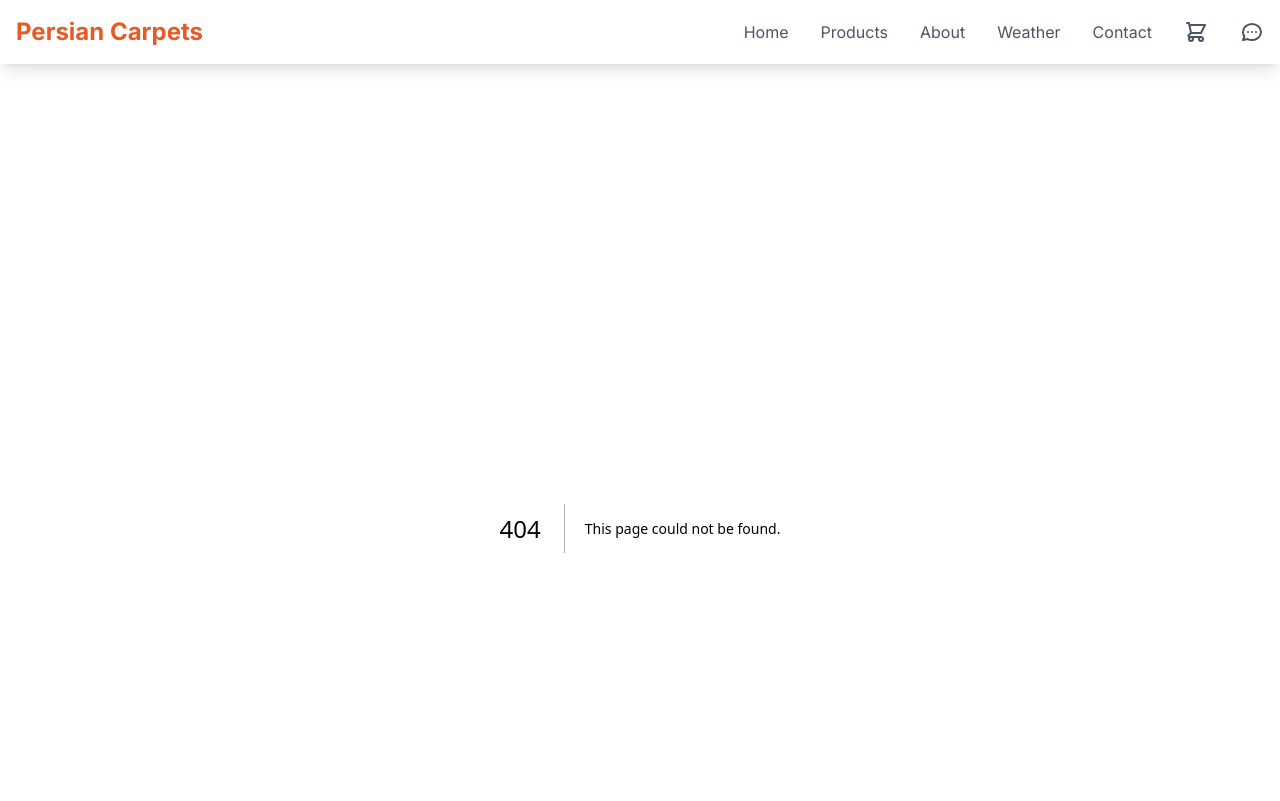
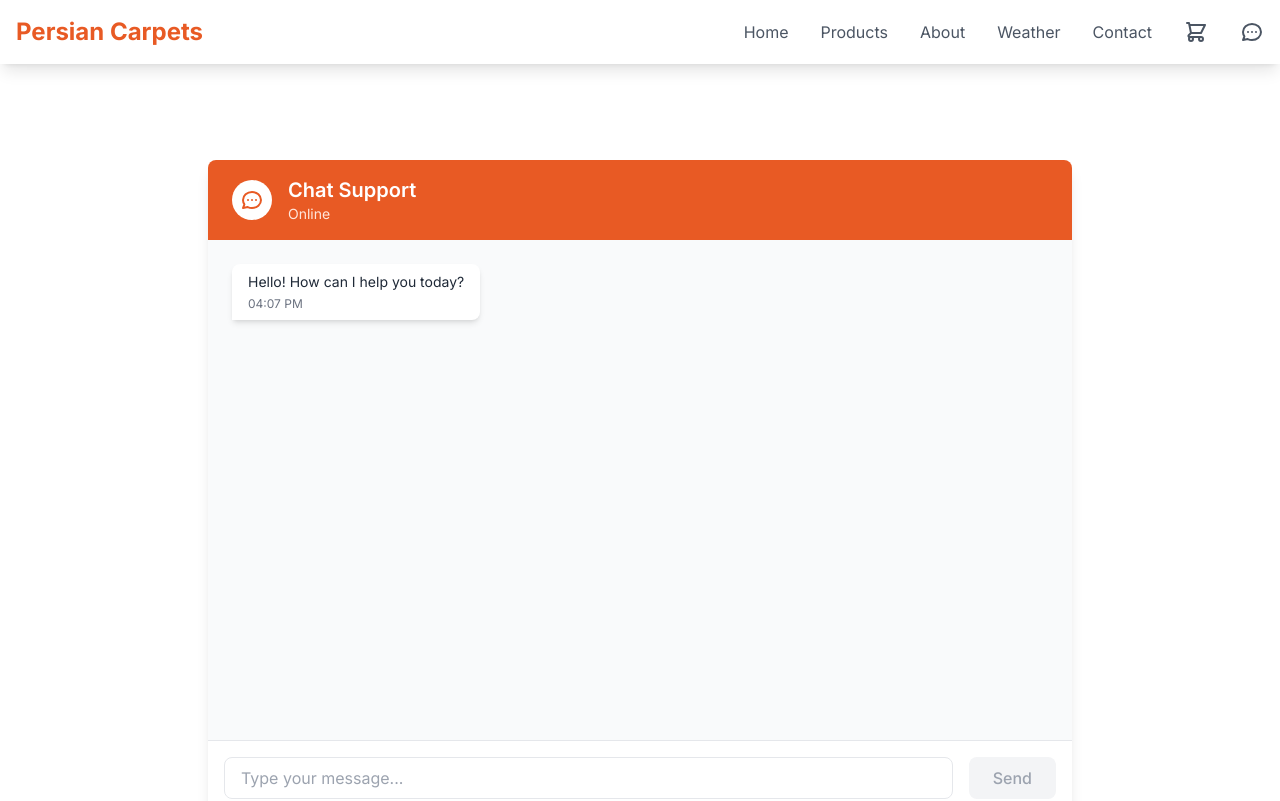
Before and after one commit to FuadModaresi/Luck-e-Shop, a Next.js app: page /chat in a window 1280 px wide. Before the commit this address had no page. Shown: the top 801 px of the page. Built offline with nearby package versions, Linux system fonts and the light colour scheme.

Commit message:
fix the chatbox display error

```diff
--- a/app/cart/page.js
+++ b/app/cart/page.js
@@ -1,7 +1,7 @@
 'use client';
 import { useState } from 'react';
 
-const CartPage = () => {
+export default function Cart() {
   const [cartItems, setCartItems] = useState([
     {
       id: 1,
@@ -38,6 +38,8 @@ const CartPage = () => {
   const total = subtotal + shipping + tax;
 
   return (
+    <div className="container mx-auto px-4 py-8">
+      <h1 className="text-2xl font-bold mb-4">Shopping Cart</h1>
       <div className="bg-gray-50 py-16">
         <div className="max-w-7xl mx-auto px-4 sm:px-6 lg:px-8">
           <div className="flex justify-between items-center mb-8">
@@ -140,7 +142,6 @@ const CartPage = () => {
           )}
         </div>
       </div>
+    </div>
   );
-};
-
-export default CartPage;
+}
--- /dev/null
+++ b/app/chat/page.js
@@ -0,0 +1,137 @@
+'use client';
+import { useState, useRef, useEffect } from 'react';
+
+export default function Chat() {
+  const [messages, setMessages] = useState([
+    { id: 1, text: "Hello! How can I help you today?", sender: "bot", timestamp: new Date() }
+  ]);
+  const [newMessage, setNewMessage] = useState('');
+  const [isTyping, setIsTyping] = useState(false);
+  const messagesEndRef = useRef(null);
+
+  const scrollToBottom = () => {
+    messagesEndRef.current?.scrollIntoView({ behavior: "smooth" });
+  };
+
+  useEffect(() => {
+    scrollToBottom();
+  }, [messages]);
+
+  const handleSendMessage = async (e) => {
+    e.preventDefault();
+    if (!newMessage.trim()) return;
+
+    // Add user message
+    const userMessage = {
+      id: messages.length + 1,
+      text: newMessage,
+      sender: "user",
+      timestamp: new Date()
+    };
+    setMessages(prev => [...prev, userMessage]);
+    setNewMessage('');
+    setIsTyping(true);
+
+    // Simulate bot response
+    setTimeout(() => {
+      const botMessage = {
+        id: messages.length + 2,
+        text: "Thank you for your message. Our team will get back to you soon.",
+        sender: "bot",
+        timestamp: new Date()
+      };
+      setMessages(prev => [...prev, botMessage]);
+      setIsTyping(false);
+    }, 1000);
+  };
+
+  const formatTime = (date) => {
+    return new Date(date).toLocaleTimeString([], {
+      hour: '2-digit',
+      minute: '2-digit'
+    });
+  };
+
+  return (
+    <div className="container mx-auto px-4 py-8 max-w-4xl">
+      <div className="bg-white rounded-lg shadow-lg overflow-hidden">
+        {/* Chat Header */}
+        <div className="bg-primary-600 text-white px-6 py-4 flex items-center justify-between">
+          <div className="flex items-center space-x-4">
+            <div className="w-10 h-10 bg-white rounded-full flex items-center justify-center">
+              <svg className="w-6 h-6 text-primary-600" fill="none" stroke="currentColor" viewBox="0 0 24 24">
+                <path strokeLinecap="round" strokeLinejoin="round" strokeWidth="2"
+                  d="M8 12h.01M12 12h.01M16 12h.01M21 12c0 4.418-4.03 8-9 8a9.863 9.863 0 01-4.255-.949L3 20l1.395-3.72C3.512 15.042 3 13.574 3 12c0-4.418 4.03-8 9-8s9 3.582 9 8z" />
+              </svg>
+            </div>
+            <div>
+              <h2 className="text-xl font-semibold">Chat Support</h2>
+              <p className="text-sm text-primary-100">Online</p>
+            </div>
+          </div>
+        </div>
+
+        {/* Chat Messages */}
+        <div className="h-[500px] overflow-y-auto p-6 bg-gray-50">
+          <div className="space-y-4">
+            {messages.map((message) => (
+              <div
+                key={message.id}
+                className={`flex ${message.sender === 'user' ? 'justify-end' : 'justify-start'}`}
+              >
+                <div className={`
+                  max-w-[70%] rounded-lg px-4 py-2
+                  ${message.sender === 'user'
+                    ? 'bg-primary-600 text-white rounded-br-none'
+                    : 'bg-white text-gray-800 shadow-md rounded-bl-none'}
+                `}>
+                  <p className="text-sm">{message.text}</p>
+                  <p className={`text-xs mt-1 ${message.sender === 'user' ? 'text-primary-100' : 'text-gray-500'}`}>
+                    {formatTime(message.timestamp)}
+                  </p>
+                </div>
+              </div>
+            ))}
+            {isTyping && (
+              <div className="flex justify-start">
+                <div className="bg-white text-gray-800 rounded-lg px-4 py-2 shadow-md rounded-bl-none">
+                  <div className="flex space-x-2">
+                    <div className="w-2 h-2 bg-gray-400 rounded-full animate-bounce"></div>
+                    <div className="w-2 h-2 bg-gray-400 rounded-full animate-bounce" style={{ animationDelay: '0.2s' }}></div>
+                    <div className="w-2 h-2 bg-gray-400 rounded-full animate-bounce" style={{ animationDelay: '0.4s' }}></div>
+                  </div>
+                </div>
+              </div>
+            )}
+            <div ref={messagesEndRef} />
+          </div>
+        </div>
+
+        {/* Chat Input */}
+        <form onSubmit={handleSendMessage} className="p-4 bg-white border-t">
+          <div className="flex space-x-4">
+            <input
+              type="text"
+              value={newMessage}
+              onChange={(e) => setNewMessage(e.target.value)}
+              placeholder="Type your message..."
+              className="flex-1 px-4 py-2 border rounded-lg focus:outline-none focus:ring-2 focus:ring-primary-600"
+            />
+            <button
+              type="submit"
+              disabled={!newMessage.trim()}
+              className={`
+                px-6 py-2 rounded-lg font-medium transition-colors duration-200
+                ${newMessage.trim()
+                  ? 'bg-primary-600 text-white hover:bg-primary-700'
+                  : 'bg-gray-100 text-gray-400 cursor-not-allowed'}
+              `}
+            >
+              Send
+            </button>
+          </div>
+        </form>
+      </div>
+    </div>
+  );
+}
--- a/app/components/Navbar.js
+++ b/app/components/Navbar.js
@@ -2,7 +2,7 @@
 
 import Link from 'next/link';
 import { useState, useRef, useEffect } from 'react';
-import { usePathname } from 'next/navigation';
+import { usePathname, useRouter } from 'next/navigation';
 
 const Navbar = () => {
   const [isOpen, setIsOpen] = useState(false);
@@ -17,6 +17,7 @@ const Navbar = () => {
   const messagesEndRef = useRef(null);
   const [isDropdownOpen, setIsDropdownOpen] = useState(false);
   const pathname = usePathname();
+  const router = useRouter();
 
   const scrollToBottom = () => {
     messagesEndRef.current?.scrollIntoView({ behavior: "smooth" });
@@ -84,6 +85,16 @@ const Navbar = () => {
     { href: '/contact', label: 'Contact', icon: 'M3 8l7.89 5.26a2 2 0 002.22 0L21 8M5 19h14a2 2 0 002-2V7a2 2 0 00-2-2H5a2 2 0 00-2 2v10a2 2 0 002 2z' },
   ];
 
+  const handleCartClick = () => {
+    router.push('/cart');
+    setIsDropdownOpen(false);
+  };
+
+  const handleChatClick = () => {
+    router.push('/chat');
+    setIsDropdownOpen(false);
+  };
+
   return (
     <>
       {/* Top Mobile Menu Bar */}
@@ -138,14 +149,20 @@ const Navbar = () => {
 
             {/* Action Buttons */}
             <div className="grid grid-cols-2 gap-2 pt-2 border-t border-gray-100 mt-2">
-              <button className="flex items-center justify-center px-4 py-3 text-gray-600 hover:bg-gray-50 rounded-lg">
+              <button
+                onClick={handleCartClick}
+                className="flex items-center justify-center px-4 py-3 text-gray-600 hover:bg-gray-50 rounded-lg"
+              >
                 <svg className="w-5 h-5 mr-2" fill="none" stroke="currentColor" viewBox="0 0 24 24">
                   <path strokeLinecap="round" strokeLinejoin="round" strokeWidth="2"
                     d="M3 3h2l.4 2M7 13h10l4-8H5.4M7 13L5.4 5M7 13l-2.293 2.293c-.63.63-.184 1.707.707 1.707H17m0 0a2 2 0 100 4 2 2 0 000-4zm-8 2a2 2 0 11-4 0 2 2 0 014 0z" />
                 </svg>
                 Cart
               </button>
-              <button className="flex items-center justify-center px-4 py-3 text-gray-600 hover:bg-gray-50 rounded-lg">
+              <button
+                onClick={handleChatClick}
+                className="flex items-center justify-center px-4 py-3 text-gray-600 hover:bg-gray-50 rounded-lg"
+              >
                 <svg className="w-5 h-5 mr-2" fill="none" stroke="currentColor" viewBox="0 0 24 24">
                   <path strokeLinecap="round" strokeLinejoin="round" strokeWidth="2"
                     d="M8 12h.01M12 12h.01M16 12h.01M21 12c0 4.418-4.03 8-9 8a9.863 9.863 0 01-4.255-.949L3 20l1.395-3.72C3.512 15.042 3 13.574 3 12c0-4.418 4.03-8 9-8s9 3.582 9 8z" />
@@ -178,13 +195,19 @@ const Navbar = () => {
                   {link.label}
                 </Link>
               ))}
-              <button className="text-gray-600 hover:text-primary-600">
+              <button
+                onClick={handleCartClick}
+                className="text-gray-600 hover:text-primary-600"
+              >
                 <svg className="w-6 h-6" fill="none" stroke="currentColor" viewBox="0 0 24 24">
                   <path strokeLinecap="round" strokeLinejoin="round" strokeWidth="2"
                     d="M3 3h2l.4 2M7 13h10l4-8H5.4M7 13L5.4 5M7 13l-2.293 2.293c-.63.63-.184 1.707.707 1.707H17m0 0a2 2 0 100 4 2 2 0 000-4zm-8 2a2 2 0 11-4 0 2 2 0 014 0z" />
                 </svg>
               </button>
-              <button className="text-gray-600 hover:text-primary-600">
+              <button
+                onClick={handleChatClick}
+                className="text-gray-600 hover:text-primary-600"
+              >
                 <svg className="w-6 h-6" fill="none" stroke="currentColor" viewBox="0 0 24 24">
                   <path strokeLinecap="round" strokeLinejoin="round" strokeWidth="2"
                     d="M8 12h.01M12 12h.01M16 12h.01M21 12c0 4.418-4.03 8-9 8a9.863 9.863 0 01-4.255-.949L3 20l1.395-3.72C3.512 15.042 3 13.574 3 12c0-4.418 4.03-8 9-8s9 3.582 9 8z" />
```
Lines whose indentation alone changed are shown as unchanged.
